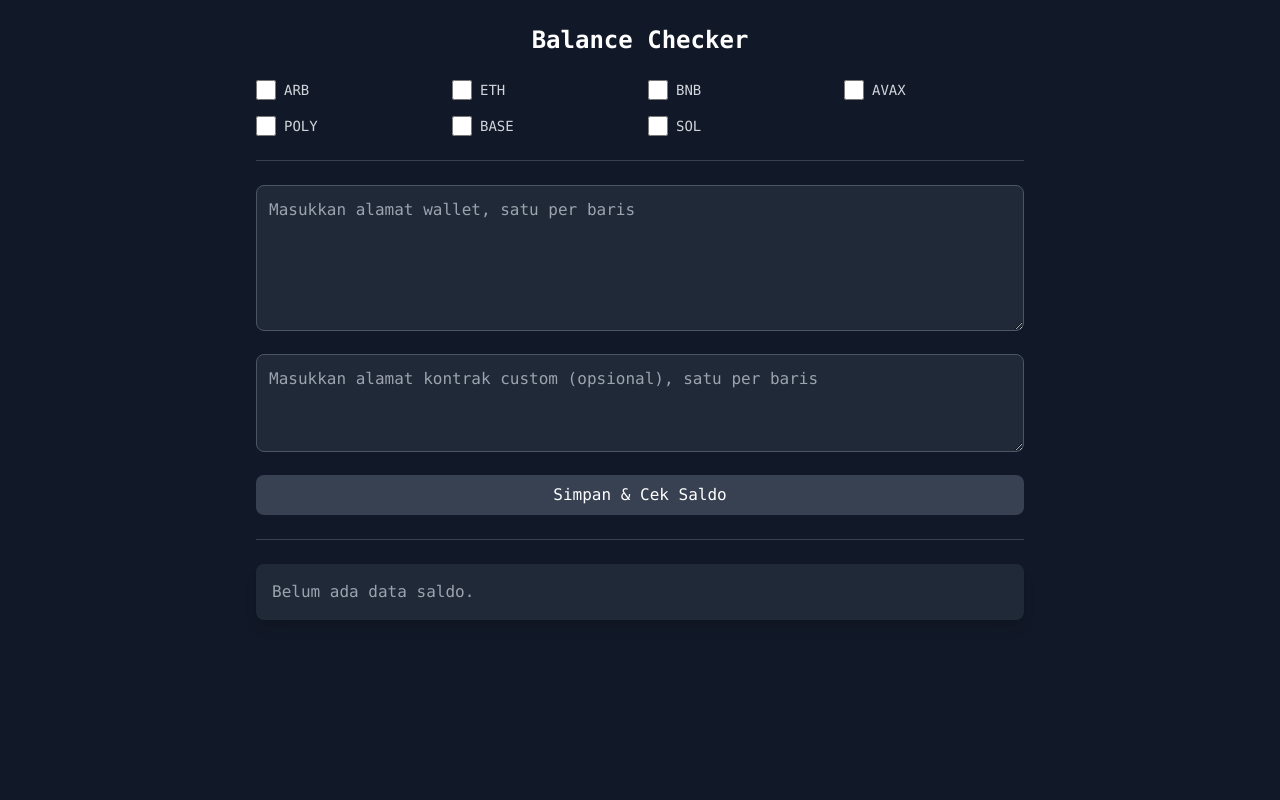
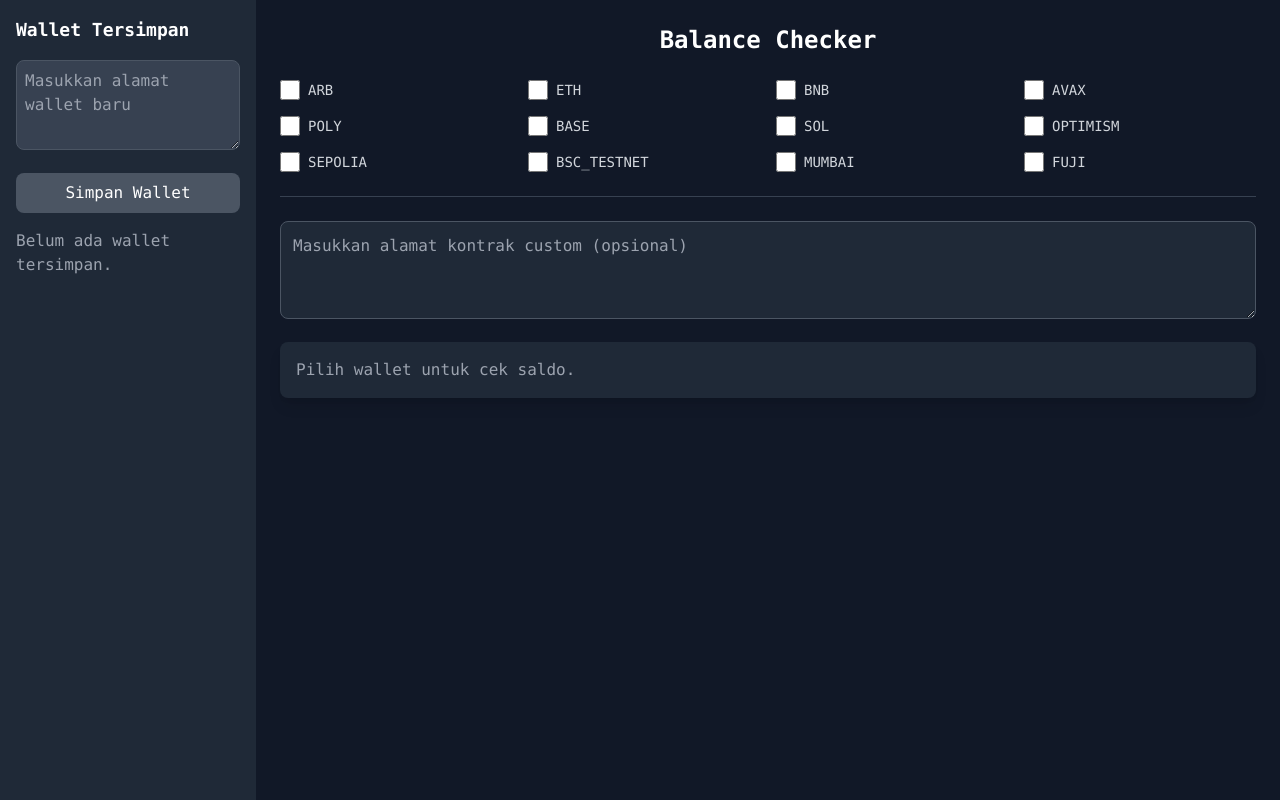
Before and after one commit to pujapujia/checkerevmsol, a React (Create React App) app in the folder frontend/: page / in a window 1280 px wide. Built offline with nearby package versions, Linux system fonts and the light colour scheme.

Commit message:
Update App.jsx

```diff
--- a/frontend/src/App.jsx
+++ b/frontend/src/App.jsx
@@ -23,64 +23,109 @@ function App() {
     avax: false,
     poly: false,
     base: false,
-    sol: false
+    sol: false,
+    optimism: false,
+    sepolia: false,
+    bsc_testnet: false,
+    mumbai: false,
+    fuji: false
   });
   const [walletInput, setWalletInput] = useState('');
   const [contractInput, setContractInput] = useState('');
-  const [wallets, setWallets] = useState([]);
+  const [savedWallets, setSavedWallets] = useState([]);
+  const [selectedWallet, setSelectedWallet] = useState(null);
   const [balances, setBalances] = useState([]);
   const [loading, setLoading] = useState(false);
 
   useEffect(() => {
-    const savedWallets = JSON.parse(localStorage.getItem('wallets') || '[]');
-    setWallets(savedWallets);
-    if (savedWallets.length > 0) {
-      fetchBalances(savedWallets);
-    }
+    const saved = JSON.parse(localStorage.getItem('wallets') || '[]');
+    setSavedWallets(saved.map((addr, i) => ({ address: addr, name: `Wallet ${i + 1}` })));
   }, []);
 
   const handleChainChange = (chain) => {
     setChains({ ...chains, [chain]: !chains[chain] });
   };
 
-  const saveWallets = async () => {
-    setLoading(true);
-    const walletList = walletInput.split('\n').map(w => w.trim()).filter(w => w);
-    setWallets(walletList);
-    localStorage.setItem('wallets', JSON.stringify(walletList));
-    await fetchBalances(walletList);
-    setLoading(false);
+  const saveWallets = () => {
+    const walletList = walletInput
+      .split('\n')
+      .map((w) => w.trim())
+      .filter((w) => w && !savedWallets.some((sw) => sw.address === w));
+    const newWallets = walletList.map((addr, i) => ({
+      address: addr,
+      name: `Wallet ${savedWallets.length + i + 1}`
+    }));
+    const updatedWallets = [...savedWallets, ...newWallets];
+    setSavedWallets(updatedWallets);
+    localStorage.setItem('wallets', JSON.stringify(updatedWallets.map((w) => w.address)));
+    setWalletInput('');
   };
 
-  const fetchBalances = async (walletList) => {
-    const selectedChains = Object.keys(chains).filter(c => chains[c]);
-    const contractList = contractInput.split('\n').map(c => c.trim()).filter(c => c);
+  const checkBalance = async (walletAddr) => {
+    setSelectedWallet(walletAddr);
+    setLoading(true);
+    const selectedChains = Object.keys(chains).filter((c) => chains[c]);
+    const contractList = contractInput.split('\n').map((c) => c.trim()).filter((c) => c);
     const results = [];
 
-    for (const wallet of walletList) {
     for (const chain of selectedChains) {
       try {
         const contractsParam = contractList.length > 0 ? `&contracts=${contractList.join(',')}` : '';
-          const res = await fetch(`https://checkerevmsol-e8j2.vercel.app/getBalance?address=${wallet}&network=${chain}${contractsParam}`);
+        const res = await fetch(`https://checkerevmsol-backend.vercel.app/getBalance?address=${walletAddr}&network=${chain}${contractsParam}`);
         const data = await res.json();
         if (data.error) throw new Error(data.error);
-          results.push({ wallet, chain, ...data });
+        const walletName = savedWallets.find((w) => w.address === walletAddr)?.name || 'Unknown';
+        results.push({ wallet: walletAddr, walletName, chain, ...data });
       } catch (error) {
-          results.push({ wallet, chain, error: error.message });
-        }
+        results.push({ wallet: walletAddr, walletName: 'Unknown', chain, error: error.message });
       }
     }
 
     setBalances(results);
+    setLoading(false);
   };
 
   return (
     <ErrorBoundary>
-      <div className="min-h-screen bg-gray-900 text-white p-6 font-mono">
-        <div className="max-w-3xl mx-auto">
+      <div className="min-h-screen bg-gray-900 text-white font-mono flex">
+        {/* Sidebar */}
+        <div className="w-64 bg-gray-800 p-4 h-screen overflow-y-auto">
+          <h2 className="text-lg font-semibold mb-4">Wallet Tersimpan</h2>
+          <textarea
+            className="w-full p-2 bg-gray-700 text-white border border-gray-600 rounded-lg mb-4 focus:outline-none focus:ring-2 focus:ring-gray-500 transition duration-200"
+            rows="3"
+            placeholder="Masukkan alamat wallet baru"
+            value={walletInput}
+            onChange={(e) => setWalletInput(e.target.value)}
+          />
+          <button
+            className="w-full bg-gray-600 text-white py-2 rounded-lg hover:bg-gray-500 transition duration-200 mb-4"
+            onClick={saveWallets}
+          >
+            Simpan Wallet
+          </button>
+          {savedWallets.length === 0 ? (
+            <p className="text-gray-400">Belum ada wallet tersimpan.</p>
+          ) : (
+            savedWallets.map((wallet) => (
+              <div
+                key={wallet.address}
+                className={`p-2 mb-2 rounded-lg cursor-pointer transition duration-200 ${
+                  selectedWallet === wallet.address ? 'bg-gray-600' : 'hover:bg-gray-700'
+                }`}
+                onClick={() => checkBalance(wallet.address)}
+              >
+                <p className="text-gray-300 break-all">{wallet.name}</p>
+                <p className="text-sm text-gray-400 break-all">{wallet.address.slice(0, 6)}...{wallet.address.slice(-4)}</p>
+              </div>
+            ))
+          )}
+        </div>
+        {/* Main Content */}
+        <div className="flex-1 p-6">
           <h1 className="text-2xl font-bold mb-6 text-center">Balance Checker</h1>
           <div className="grid grid-cols-4 gap-4 mb-6">
-            {['arb', 'eth', 'bnb', 'avax', 'poly', 'base', 'sol'].map(chain => (
+            {['arb', 'eth', 'bnb', 'avax', 'poly', 'base', 'sol', 'optimism', 'sepolia', 'bsc_testnet', 'mumbai', 'fuji'].map((chain) => (
               <label key={chain} className="flex items-center space-x-2">
                 <input
                   type="checkbox"
@@ -95,32 +140,18 @@ function App() {
           <hr className="my-6 border-gray-700" />
           <textarea
             className="w-full p-3 bg-gray-800 text-white border border-gray-600 rounded-lg mb-4 focus:outline-none focus:ring-2 focus:ring-gray-500 transition duration-200"
-            rows="5"
-            placeholder="Masukkan alamat wallet, satu per baris"
-            value={walletInput}
-            onChange={(e) => setWalletInput(e.target.value)}
-          />
-          <textarea
-            className="w-full p-3 bg-gray-800 text-white border border-gray-600 rounded-lg mb-4 focus:outline-none focus:ring-2 focus:ring-gray-500 transition duration-200"
             rows="3"
-            placeholder="Masukkan alamat kontrak custom (opsional), satu per baris"
+            placeholder="Masukkan alamat kontrak custom (opsional)"
             value={contractInput}
             onChange={(e) => setContractInput(e.target.value)}
           />
-          <button
-            className={`w-full bg-gray-700 text-white py-2 rounded-lg hover:bg-gray-600 transition duration-200 ${loading ? 'opacity-50 cursor-not-allowed' : ''}`}
-            onClick={saveWallets}
-            disabled={loading}
-          >
-            {loading ? 'Memuat...' : 'Simpan & Cek Saldo'}
-          </button>
-          <hr className="my-6 border-gray-700" />
           <div className="bg-gray-800 p-4 rounded-lg shadow-lg">
-            {balances.length === 0 && <p className="text-gray-400">Belum ada data saldo.</p>}
+            {balances.length === 0 && <p className="text-gray-400">Pilih wallet untuk cek saldo.</p>}
+            {loading && <p className="text-gray-400">Memuat...</p>}
             {balances.map((b, i) => (
               <div key={i} className="mb-4 animate-fade-in">
                 <p><strong>Jaringan:</strong> <span className="text-gray-300">{b.chain.toUpperCase()}</span></p>
-                <p><strong>Wallet:</strong> <span className="text-gray-300 break-all">{b.wallet}</span></p>
+                <p><strong>Wallet:</strong> <span className="text-gray-300 break-all">{b.walletName} ({b.wallet})</span></p>
                 {b.error ? (
                   <p><strong>Error:</strong> <span className="text-red-400">{b.error}</span></p>
                 ) : (
```
Lines whose indentation alone changed are shown as unchanged.
